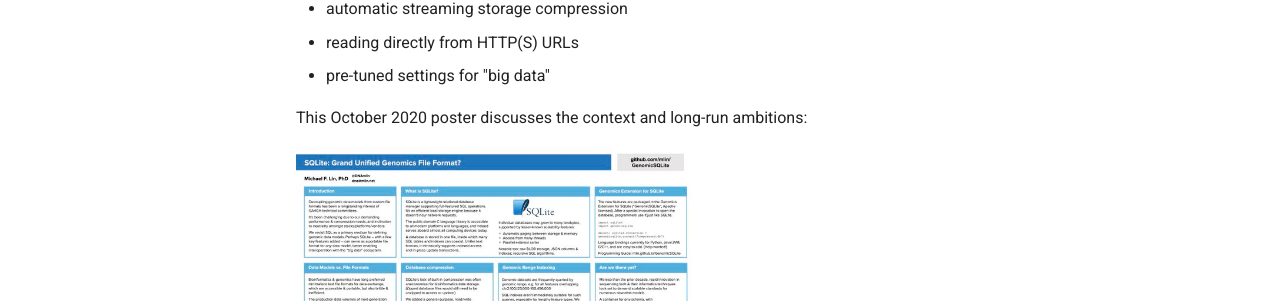
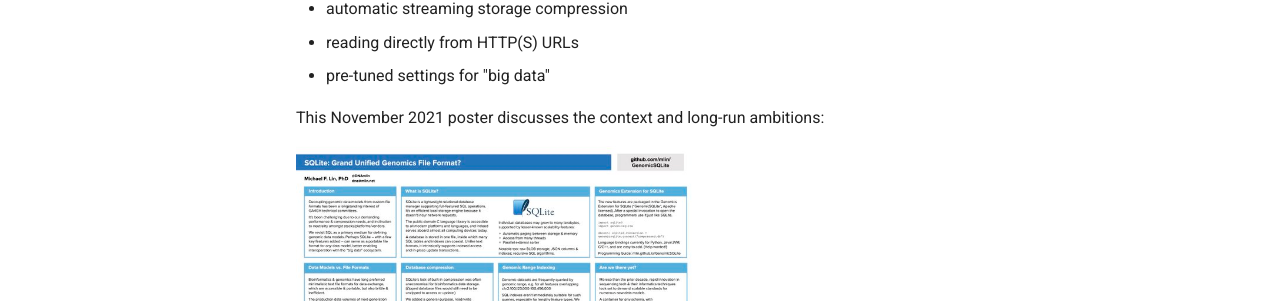
Before and after one commit to mlin/GenomicSQLite, an MkDocs documentation site: the page built from docs/index.md, in a window 1280 px wide and 900 px high. Shown: the part 380-681 px from the top of the window. Built offline with MkDocs 1.6.1 and Material for MkDocs 9.7.7, drawn with Linux system fonts in a browser that asks for light colours.

Commit message:
update poster link

```diff
--- a/docs/index.md
+++ b/docs/index.md
@@ -12,7 +12,7 @@ This [SQLite3 loadable extension](https://www.sqlite.org/loadext.html) supports
 * reading directly from HTTP(S) URLs
 * pre-tuned settings for "big data"
 
-This October 2020 poster discusses the context and long-run ambitions:
+This November 2021 poster discusses the context and long-run ambitions:
 
 [<img src="GA4GH_8thPlenary_poster_mlin_v2.thumb.jpeg" width="400" alt="GenomicSQLite Poster"/>](GenomeInformatics2021Poster.pdf)
 
```
Also changed, not shown: README.md (+2 -2 lines).
